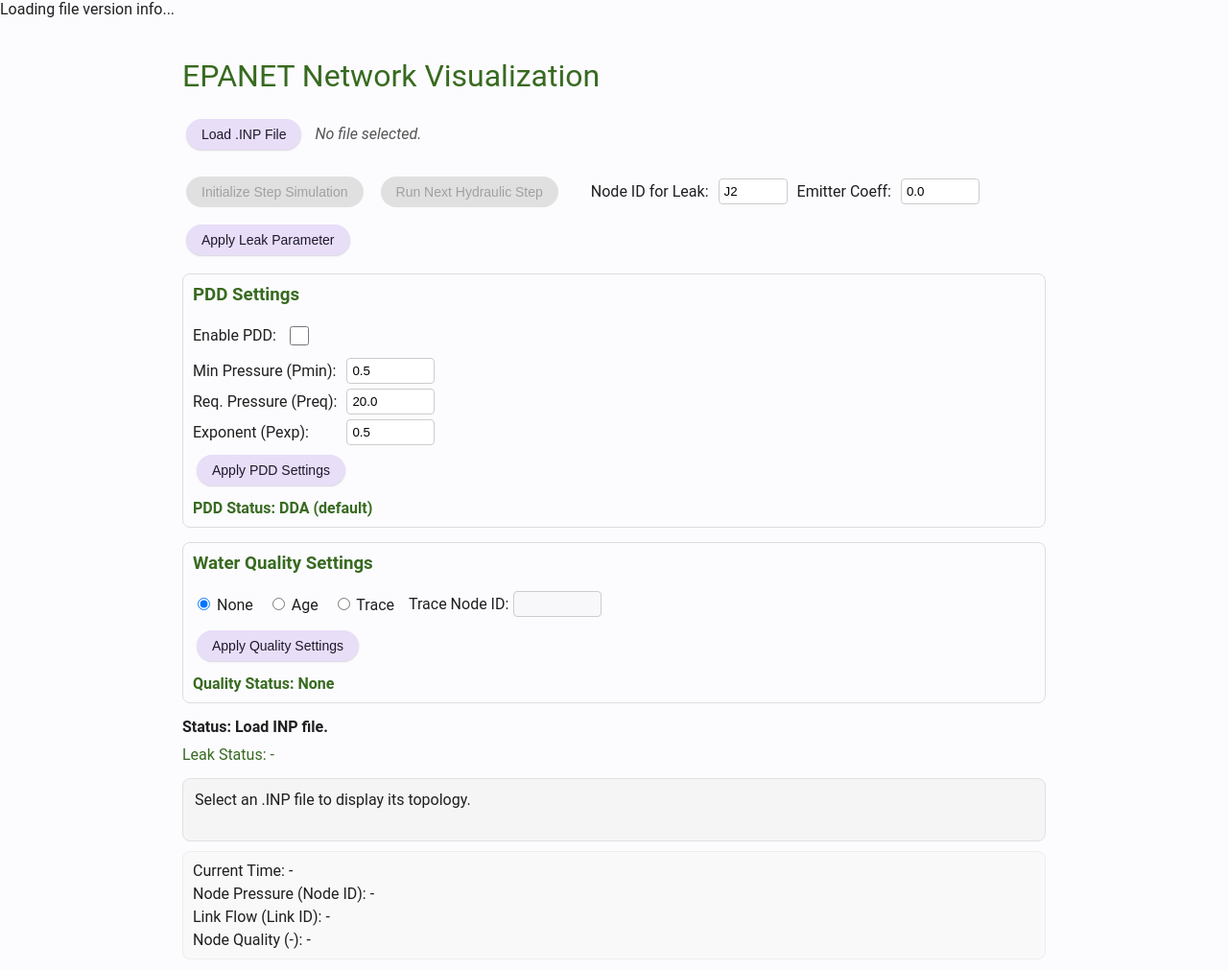
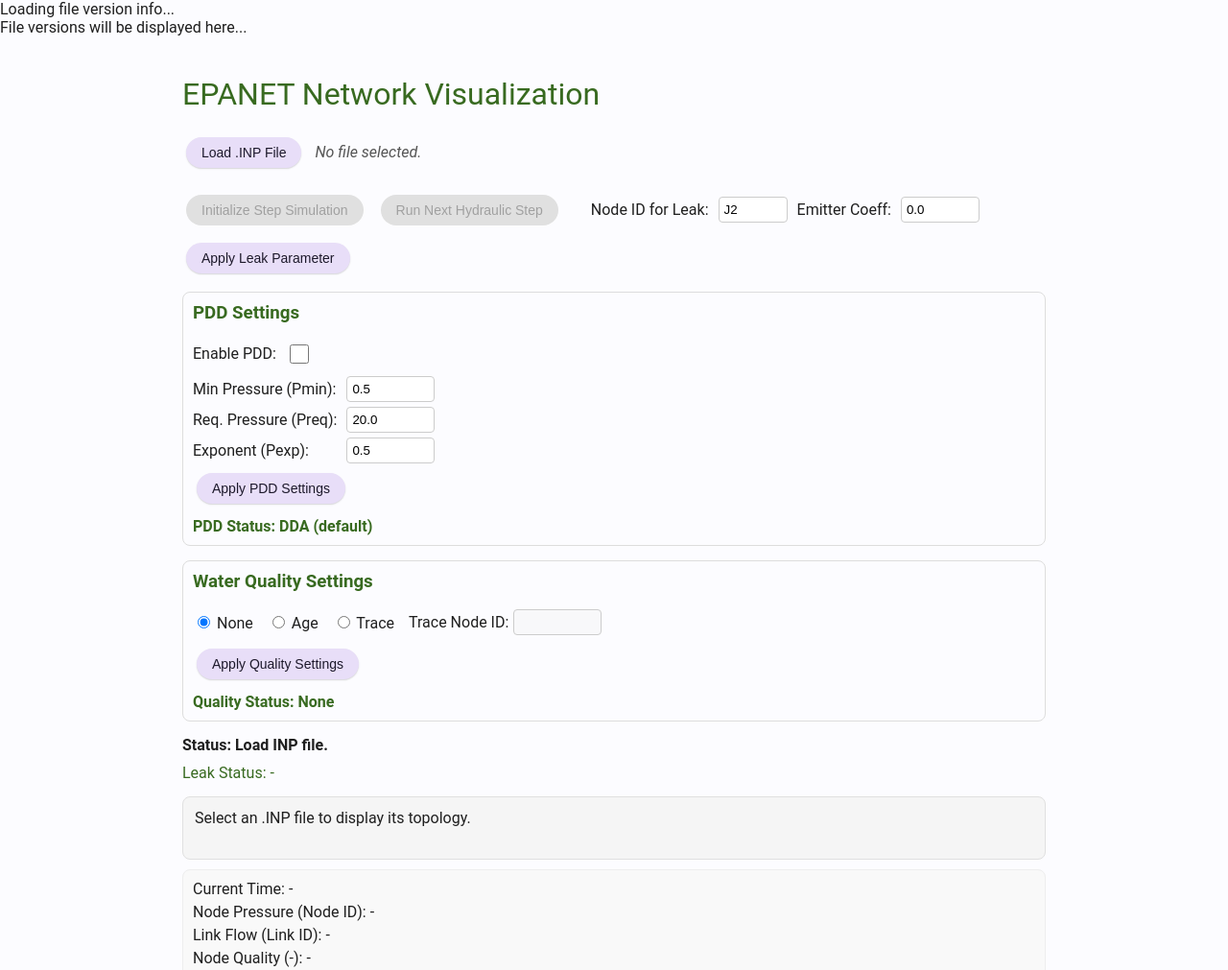
Before and after one commit to w99snb/w99snb, a plain HTML site: page index.html in a window 1280 px wide. Shown: the top 1011 px of the page at 96% size. Drawn offline with Linux system fonts and the light colour scheme.

Commit message:
Update index.html

```diff
--- a/index.html
+++ b/index.html
@@ -88,6 +88,7 @@
 </head>
 <body>
     <div id="fileVersions">Loading file version info...</div>
+    <div id="fileVersions">File versions will be displayed here...</div>
     <div class="container">
         <h1>EPANET Network Visualization</h1>
 
```
